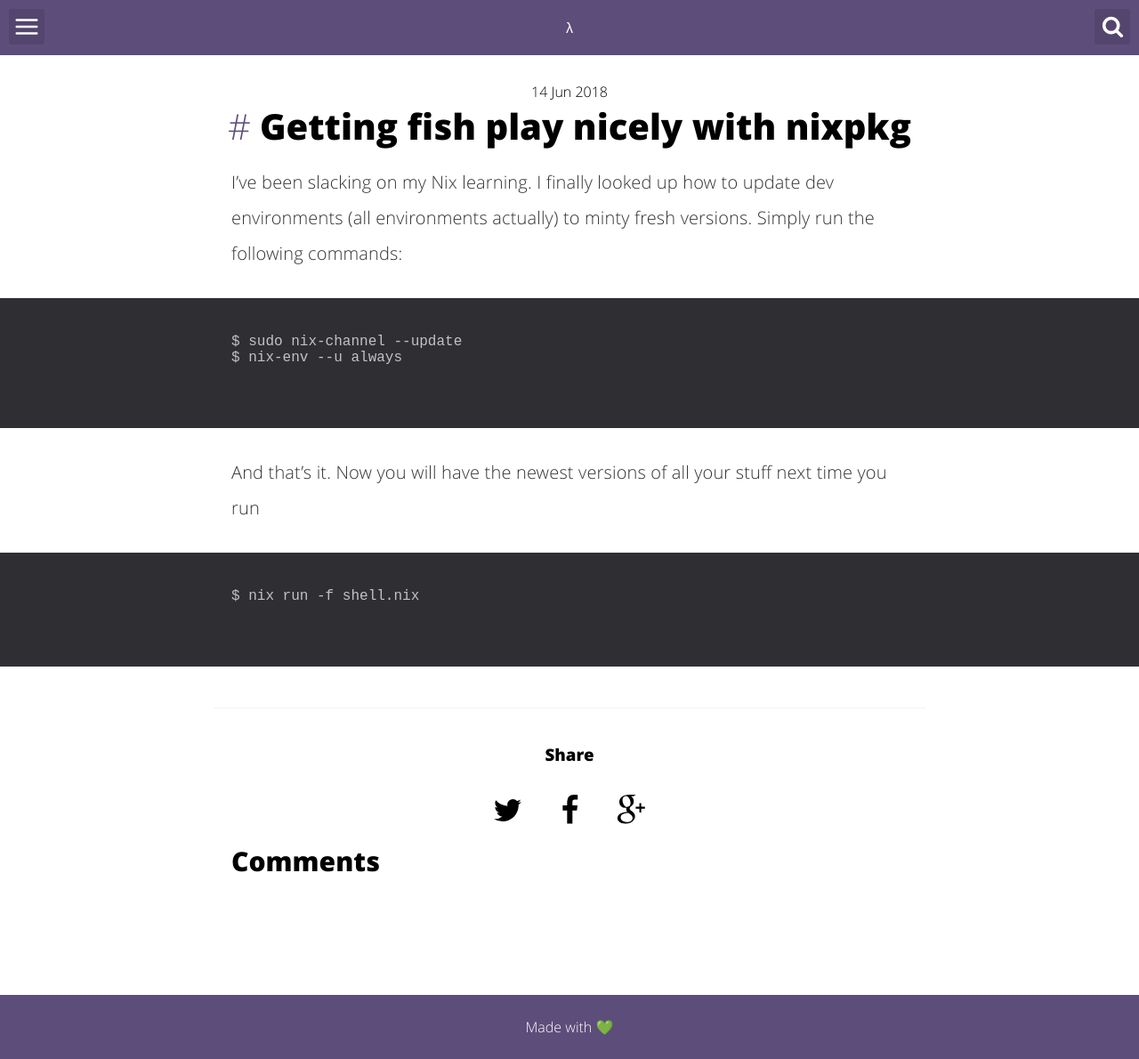
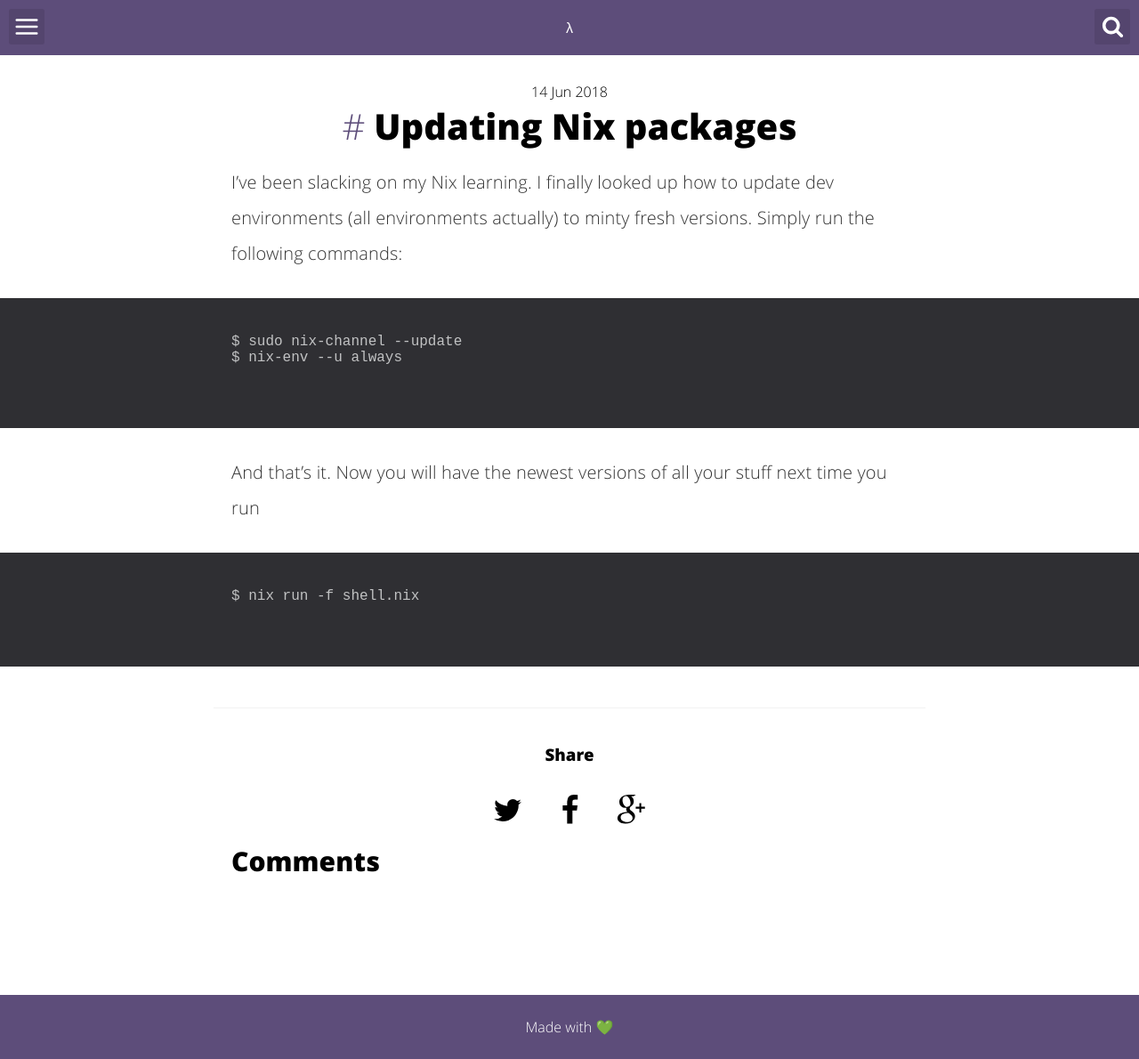
Before and after one commit to ylixir/ylixir.github.io, a Jekyll site: the page built from _posts/2018-06-14-updating-nix-packages.md, in a window 1280 px wide. Shown: the whole page at 89% size. Built offline with Jekyll 4.4.1, drawn with Linux system fonts in a browser that asks for light colours; comment, search, counter and statistics services are not loaded.

Commit message:
chang title

```diff
--- a/_posts/2018-06-14-updating-nix-packages.md
+++ b/_posts/2018-06-14-updating-nix-packages.md
@@ -1,6 +1,6 @@
 ---
 layout: post
-title:  "Getting fish play nicely with nixpkg"
+title:  "Updating Nix packages"
 image: ''
 date:   2018-06-14 00:00:00
 tags:
```
